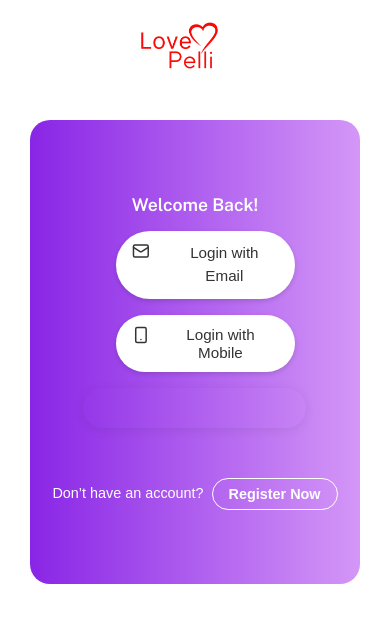
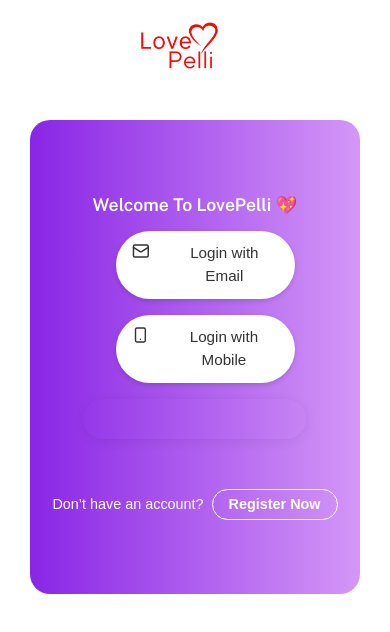
Before and after one commit to vijay3690/LOVEPELLI, a React (Vite) app: page /login in a window 390 px wide. Shown: the top 632 px of the page. Built offline with nearby package versions, Linux system fonts and the light colour scheme.

Commit message:
change login with email link and change log in with mobile link

```diff
--- a/src/pages/otp-signin/signup.jsx
+++ b/src/pages/otp-signin/signup.jsx
@@ -24,18 +24,15 @@
       <div className="signup-container">
         {/* Login Section */}
         <div className="signup-box">
-          <h2 className="signup-title">Welcome Back!</h2>
-
-              <Link to="/email" className="signup-button">
+          <h2 className="signup-title">Welcome to LovePelli 💖</h2>
+              <Link to="/loginEmail" className="signup-button">
               <Mail size={18} style={{ marginRight: "8px" }} />
                             Login with Email
               </Link>
-
-
-          <button className="signup-button">
-            <Smartphone size={18} />
-            Login with Mobile
-          </button>
+             <Link to="/mobilelogin" className="signup-button">
+                <Smartphone size={18} style={{ marginRight: "8px" }} />
+                  Login with Mobile
+            </Link>
 
           {/* Google Login */}
           <Glogin />
@@ -44,11 +41,13 @@
         {/* Register Link */}
         <div className="login-link">
           Don’t have an account?
-        <Link to="/register">
-          <button type="button" className="login-button">
-            Register Now
-          </button>
-        </Link>
+        <button
+              type="button"
+              className="login-button"
+              onClick={() => navigate("/register")}
+              >
+                 Register Now
+       </button>
         </div>
       </div>
     </>
```
